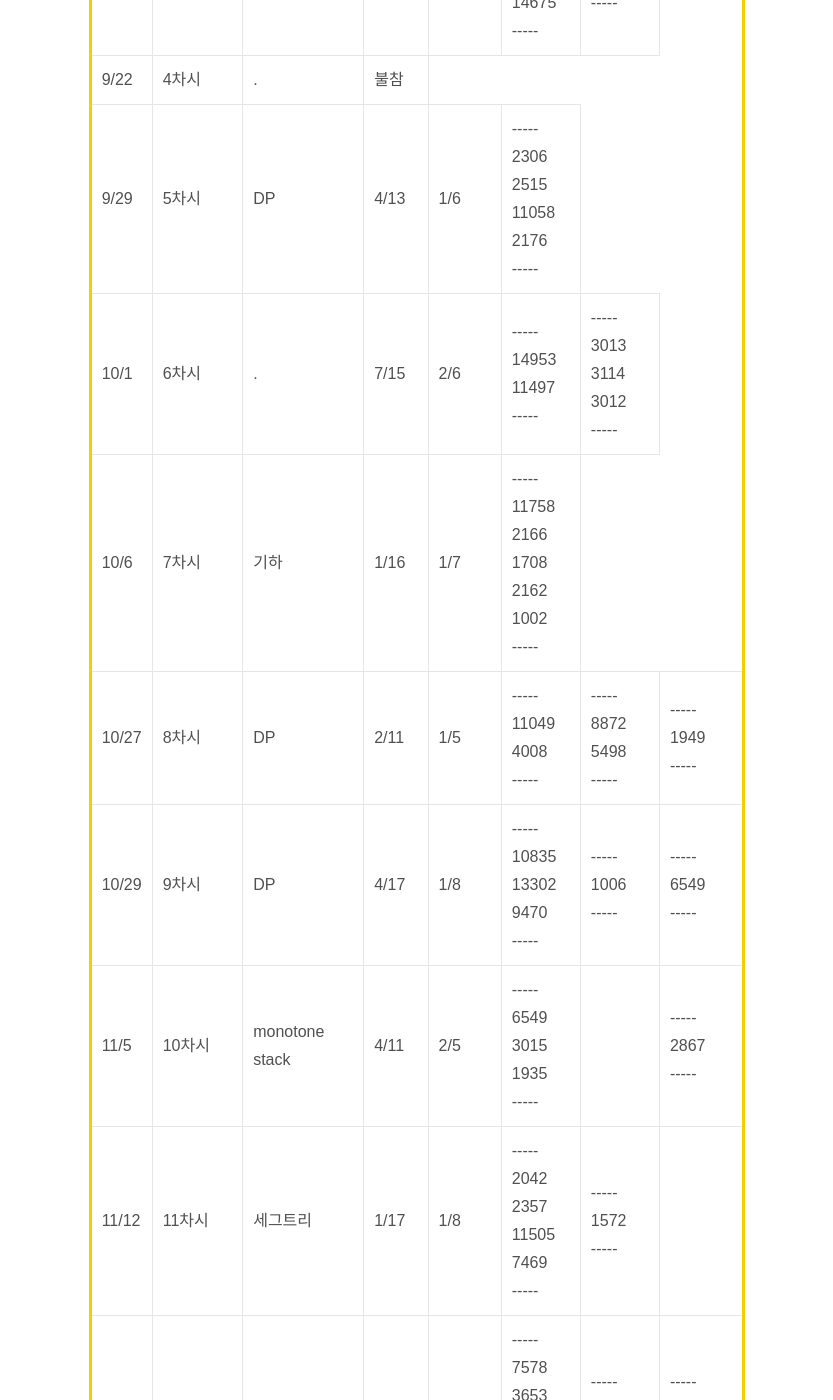
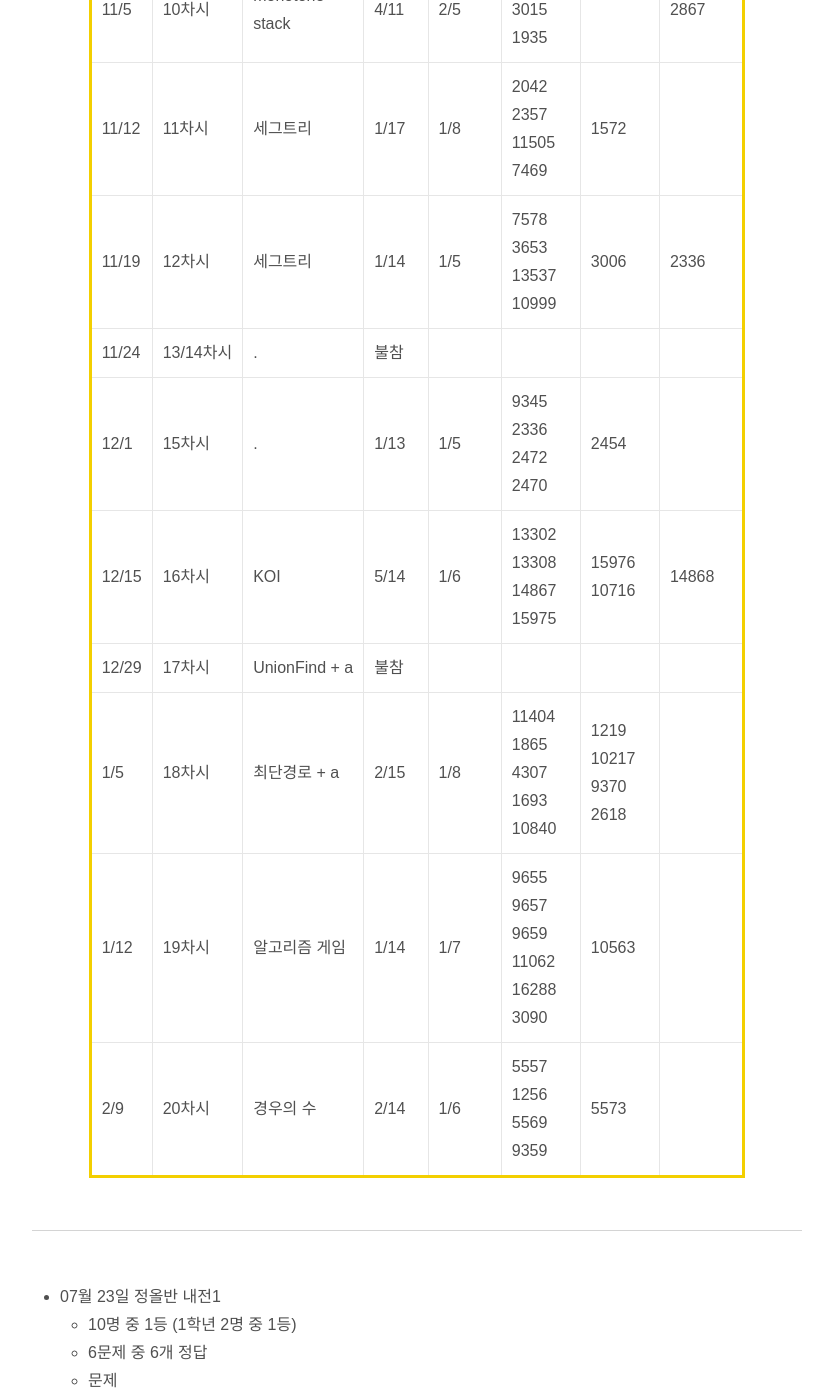
Before and after one commit to justiceHui/justiceHui.github.io_kakao, a Jekyll site: the page built from _posts/2019-01-08-jungol.md, in a window 1280 px wide and 1400 px high, scrolled down 4489 px. Shown: the whole window, without its empty margins (223-1056 px from the left). Built offline with Jekyll 4.4.1, drawn with Linux system fonts in a browser that asks for light colours; some web fonts are replaced; some of the changed text lies outside the part shown.

Commit message:
Update 2019-01-08-jungol.md

```diff
--- a/_posts/2019-01-08-jungol.md
+++ b/_posts/2019-01-08-jungol.md
@@ -13,20 +13,20 @@ tag : [sunrin-koi]
 
 <table>
   <tr> <th> 날짜<br> </th> <th> 차시<br> </th> <th> 주제<br> </th> <th> 전체 등수<br> </th> <th> 1학년 등수<br> </th> <th> 성공한 문제<br> </th> <th> 실패한 문제<br> </th> <th> 종료 후 성공<br> </th> </tr>
-  <tr> <td> 7/23<br> </td> <td> 1차시<br> </td> <td> 실력 점검<br> </td> <td> 11/16<br> </td> <td> 4/8<br> </td> <td> -----<br>9095<br>13900<br>11508<br>-----<br> </td> <td> -----<br>11509<br>1449<br>14442<br>2499<br>-----<br> </td> </tr>
-  <tr> <td> <br> </td> <td> <br> </td> <td> 정렬<br> </td> <td> 1/16<br> </td> <td> 1/8<br> </td> <td> -----<br>2750<br>11931<br>1181<br>11650<br>11651<br>1158<br>-----<br> </td> </tr>
-  <tr> <td> <br> </td> <td> <br> </td> <td> STL<br> </td> <td> 4/16<br> </td> <td> 1/8<br> </td> <td> -----<br>1157<br>11828<br>10845<br>9012<br>10799<br>2504<br>2075<br>1158<br>-----<br> </td> <td> -----<br>5845<br>5865<br>-----<br> </td> <td> -----<br>5864<br>-----<br> </td> </tr>
-  <tr> <td> 7/25<br> </td> <td> 2차시<br> </td> <td> 로그<br>복잡도<br> </td> <td> 1/17<br> </td> <td> 1/8<br> </td> <td> -----<br>2075<br>2750<br>1159<br>1764<br>1766<br>-----<br> </td> </tr>
-  <tr> <td> <br> </td> <td> <br> </td> <td> 재귀<br> </td> <td> 3/17<br> </td> <td> 1/8<br> </td> <td> -----<br>8393<br>2747<br>2562<br>2438<br>2439<br>2440<br>2441<br>2442<br>1991<br>-----<br> </td> <td> -----<br>10251<br>-----<br> </td> </tr>
-  <tr> <td> <br> </td> <td> <br> </td> <td> 과제<br> </td> <td> 3/17<br> </td> <td> 1/8<br> </td> <td> -----<br>2309<br>1987<br>14888<br>1182<br>1074<br>1188<br>-----<br> </td> <td> -----<br>1412<br>-----<br> </td> </tr>
-  <tr> <td> 7/27<br> </td> <td> 3차시<br> </td> <td> 탐색<br> </td> <td> 4/17<br> </td> <td> 1/8<br> </td> <td> -----<br>1260<br>1697<br>11724<br>6603<br>2668<br>2206<br>1967<br>2178<br>-----<br> </td> <td> -----<br>13460<br>-----<br> </td> </tr>
-  <tr> <td> 7/30<br> </td> <td> 4차시<br> </td> <td> DP<br> </td> <td> 10/16<br> </td> <td> 2/7<br> </td> <td> -----<br>9095<br>11726<br>11727<br>11052<br>2293<br>2294<br>1463<br>15947<br>-----<br> </td> <td> -----<br>15938<br>15945<br>-----<br> </td> <td> -----<br>1149<br>5864<br>-----<br> </td> </tr>
-  <tr> <td> 8/1<br> </td> <td> 5차시<br> </td> <td> DP<br> </td> <td> 불참<br> </td> </tr>
-  <tr> <td> 8/3<br> </td> <td> 6차시<br> </td> <td> 재귀<br> </td> <td> 불참<br> </td> </tr>
-  <tr> <td> 8/6<br> </td> <td> 7차시<br> </td> <td> 다익스트라<br> </td> <td> 2/15<br> </td> <td> 1/7<br> </td> <td> -----<br>1753<br>1162<br>11779<br>6118<br>-----<br> </td> <td> -----<br>13308<br>1261<br>13323<br>13324<br>13560<br>-----<br> </td> </tr>
-  <tr> <td> 8/8<br> </td> <td> 8차시<br> </td> <td> 이진탐색<br>세그트리<br> </td> <td> 1/15<br> </td> <td> 1/7<br> </td> <td> -----<br>1920<br>10815<br>2805<br>1654<br>1300<br>2042<br>10999<br>10868<br>1395<br>12844<br>7578<br>-----<br> </td> <td> <br> </td> <td> -----<br>3653<br>-----<br> </td> </tr>
-  <tr> <td> 8/10<br> </td> <td> 9차시<br> </td> <td> UnionFind + a<br> </td> <td> 2/15<br> </td> <td> 1/7<br> </td> <td> -----<br>1717<br>4195<br>1197<br>1922<br>1949<br>2213<br>2169<br>-----<br> </td> <td> -----<br>13143<br>13258<br>1344<br>14113<br>13263<br>-----<br> </td> </tr>
-  <tr> <td> 8/13<br> </td> <td> 10차시<br> </td> <td> LCA<br> </td> <td> 불참<br> </td> </tr>
+  <tr> <td>7/23</td> <td>1차시</td> <td>실력 점검</td> <td>11/16</td> <td>4/8</td> <td>9095<br>13900<br>11508</td> <td>11509<br>1449<br>14442<br>2499</td> <td></td> </tr>
+  <tr> <td></td> <td></td> <td>정렬</td> <td>1/16</td> <td>1/8</td> <td>2750<br>11931<br>1181<br>11650<br>11651<br>1158</td> <td></td> <td></td> </tr>
+  <tr> <td></td> <td></td> <td>STL</td> <td>4/16</td> <td>1/8</td> <td>1157<br>11828<br>10845<br>9012<br>10799<br>2504<br>2075<br>1158</td> <td>5845<br>5865</td> <td>5864</td> </tr>
+  <tr> <td>7/25</td> <td>2차시</td> <td>로그<br>복잡도</td> <td>1/17</td> <td>1/8</td> <td>2075<br>2750<br>1159<br>1764<br>1766</td> <td></td> <td></td> </tr>
+  <tr> <td></td> <td></td> <td>재귀</td> <td>3/17</td> <td>1/8</td> <td>8393<br>2747<br>2562<br>2438<br>2439<br>2440<br>2441<br>2442<br>1991</td> <td>10251</td> <td></td> </tr>
+  <tr> <td></td> <td></td> <td>과제</td> <td>3/17</td> <td>1/8</td> <td>2309<br>1987<br>14888<br>1182<br>1074<br>1188</td> <td>1412</td> <td></td> </tr>
+  <tr> <td>7/27</td> <td>3차시</td> <td>탐색</td> <td>4/17</td> <td>1/8</td> <td>1260<br>1697<br>11724<br>6603<br>2668<br>2206<br>1967<br>2178</td> <td>13460</td> <td></td> </tr>
+  <tr> <td>7/30</td> <td>4차시</td> <td>DP</td> <td>10/16</td> <td>2/7</td> <td>9095<br>11726<br>11727<br>11052<br>2293<br>2294<br>1463<br>15947</td> <td>15938<br>15945</td> <td>1149<br>5864</td> </tr>
+  <tr> <td>8/1</td> <td>5차시</td> <td>DP</td> <td>불참</td> <td></td> <td></td> <td></td> <td></td></tr>
+  <tr> <td>8/3</td> <td>6차시</td> <td>재귀</td> <td>불참</td> <td></td> <td></td> <td></td> <td></td> </tr>
+  <tr> <td>8/6</td> <td>7차시</td> <td>다익스트라</td> <td>2/15</td> <td>1/7</td> <td>1753<br>1162<br>11779<br>6118</td> <td>13308<br>1261<br>13323<br>13324<br>13560</td> <td></td> </tr>
+  <tr> <td>8/8</td> <td>8차시</td> <td>이진탐색<br>세그트리</td> <td>1/15</td> <td>1/7</td> <td>1920<br>10815<br>2805<br>1654<br>1300<br>2042<br>10999<br>10868<br>1395<br>12844<br>7578</td> <td></td> <td>3653</td> </tr>
+  <tr> <td>8/10</td> <td>9차시</td> <td>UnionFind + a</td> <td>2/15</td> <td>1/7</td> <td>1717<br>4195<br>1197<br>1922<br>1949<br>2213<br>2169</td> <td>13143<br>13258<br>1344<br>14113<br>13263</td> <td></td> </tr>
+  <tr> <td>8/13</td> <td>10차시</td> <td>LCA</td> <td>불참</td> <td></td> <td></td> <td></td> <td></td> </tr>
 </table>
 
 <hr>
@@ -37,24 +37,26 @@ tag : [sunrin-koi]
 
 <table>
   <tr> <th> 날짜<br> </th> <th> 차시<br> </th> <th> 주제<br> </th> <th> 전체 등수<br> </th> <th> 1학년 등수<br> </th> <th> 성공한 문제<br> </th> <th> 실패한 문제<br> </th> <th> 종료 후 성공<br> </th> </tr>
-  <tr> <td> 9/10<br> </td> <td> 1차시<br> </td> <td> .<br> </td> <td> 5/14<br> </td> <td>1/6</td> <td> -----<br>16120<br>16112<br>-----<br> </td> <td> -----<br>1023<br>2453<br>-----<br> </td> <td> -----<br>16118<br>-----<br> </td> </tr>
-  <tr> <td> 9/15<br> </td> <td> 2차시<br> </td> <td> .<br> </td> <td> 불참<br> </td> </tr>
-  <tr> <td> 9/17<br> </td> <td> 3차시<br> </td> <td> 단절선/점<br> </td> <td> 1/9<br> </td> <td> 1/4<br> </td> <td> -----<br>11400<br>11266<br>14675<br>-----<br> </td> <td> -----<br>16000<br>-----<br> </td> </tr>
-  <tr> <td> 9/22<br> </td> <td> 4차시<br> </td> <td> .<br> </td> <td> 불참<br> </td> </tr>
-  <tr> <td> 9/29<br> </td> <td> 5차시<br> </td> <td> DP<br> </td> <td> 4/13<br> </td> <td> 1/6<br> </td> <td> -----<br>2306<br>2515<br>11058<br>2176<br>-----<br> </td> </tr>
-  <tr> <td> 10/1<br> </td> <td> 6차시<br> </td> <td> .<br> </td> <td> 7/15<br> </td> <td> 2/6<br> </td> <td> -----<br>14953<br>11497<br>-----<br> </td> <td> -----<br>3013<br>3114<br>3012<br>-----<br> </td> </tr>
-  <tr> <td> 10/6<br> </td> <td> 7차시<br> </td> <td> 기하<br> </td> <td> 1/16<br> </td> <td> 1/7<br> </td> <td> -----<br>11758<br>2166<br>1708<br>2162<br>1002<br>-----<br> </td> </tr>
-  <tr> <td> 10/27<br> </td> <td> 8차시<br> </td> <td> DP<br> </td> <td> 2/11<br> </td> <td> 1/5<br> </td> <td> -----<br>11049<br>4008<br>-----<br> </td> <td> -----<br>8872<br>5498<br>-----<br> </td> <td> -----<br>1949<br>-----<br> </td> </tr>
-  <tr> <td> 10/29<br> </td> <td> 9차시<br> </td> <td> DP<br> </td> <td> 4/17<br> </td> <td> 1/8<br> </td> <td> -----<br>10835<br>13302<br>9470<br>-----<br> </td> <td> -----<br>1006<br>-----<br> </td> <td> -----<br>6549<br>-----<br> </td> </tr>
-  <tr> <td> 11/5<br> </td> <td> 10차시<br> </td> <td> monotone<br>stack<br> </td> <td> 4/11<br> </td> <td> 2/5<br> </td> <td> -----<br>6549<br>3015<br>1935<br>-----<br> </td> <td></td> <td> -----<br>2867<br>-----<br> </td> </tr>
-  <tr> <td> 11/12<br> </td> <td> 11차시<br> </td> <td> 세그트리<br> </td> <td> 1/17<br> </td> <td> 1/8<br> </td> <td> -----<br>2042<br>2357<br>11505<br>7469<br>-----<br> </td> <td> -----<br>1572<br>-----<br> </td>  </tr>
-  <tr> <td> 11/19<br> </td> <td> 12차시<br> </td> <td> 세그트리<br> </td> <td> 1/14<br> </td> <td> 1/5<br> </td> <td> -----<br>7578<br>3653<br>13537<br>10999<br>-----<br> </td> <td> -----<br>3006<br>-----<br> </td> <td> -----<br>2336<br>-----<br> </td> </tr>
-  <tr> <td> 11/24<br> </td> <td> 13/14차시<br> </td> <td> .<br> </td> <td> 불참<br> </td> </tr>
-  <tr> <td> 12/1<br> </td> <td> 15차시<br> </td> <td> .<br> </td> <td> 1/13<br> </td> <td> 1/5<br> </td> <td> -----<br>9345<br>2336<br>2472<br>2470<br>-----<br> </td> <td> -----<br>2454<br>-----<br> </td> </tr>
-  <tr> <td> 12/15<br> </td> <td> 16차시<br> </td> <td> KOI<br> </td> <td> 5/14<br> </td> <td> 1/6<br> </td> <td> -----<br>13302<br>13308<br>14867<br>15975<br>-----<br> </td> <td> -----<br>15976<br>10716<br>-----<br> </td> <td> -----<br>14868<br>-----<br> </td> </tr>
-  <tr> <td> 12/29<br> </td> <td> 17차시<br> </td> <td> UnionFind + a<br> </td> <td> 불참<br> </td> </tr>
-  <tr> <td> 1/5<br> </td> <td> 18차시<br> </td> <td> 최단경로 + a<br> </td> <td> 2/15<br> </td> <td> 1/8<br> </td> <td> -----<br>11404<br>1865<br>4307<br>1693<br>10840<br>-----<br> </td> <td> -----<br>1219<br>10217<br>9370<br>2618<br>-----<br> </td> </tr>
-  <tr> <td> 1/12<br> </td> <td> 19차시<br> </td> <td> 알고리즘 게임<br> </td> <td> 1/14<br> </td> <td> 1/7<br> </td> <td> -----<br>9655<br>9657<br>9659<br>11062<br>16288<br>3090<br>-----<br> </td> <td> -----<br>10563<br>-----<br> </td> </tr>
+  <tr> <td>9/10</td> <td>1차시</td> <td>.</td> <td>5/14</td> <td>1/6</td> <td>16120<br>16112</td> <td>1023<br>2453</td> <td>16118</td> </tr>
+  <tr> <td>9/15</td> <td>2차시</td> <td>.</td> <td>불참</td> <td></td> <td></td> <td></td> <td></td> </tr>
+  <tr> <td>9/17</td> <td>3차시</td> <td>단절선/점</td> <td>1/9</td> <td>1/4</td> <td>11400<br>11266<br>14675</td> <td>16000</td> <td></td> </tr>
+  <tr> <td>9/22</td> <td>4차시</td> <td>.</td> <td>불참</td> <td></td> <td></td> <td></td> <td></td> </tr>
+  <tr> <td>9/29</td> <td>5차시</td> <td>DP</td> <td>4/13</td> <td>1/6</td> <td>2306<br>2515<br>11058<br>2176</td> <td></td> <td></td> </tr>
+  <tr> <td>10/1</td> <td>6차시</td> <td>.</td> <td>7/15</td> <td>2/6</td> <td>14953<br>11497</td> <td>3013<br>3114<br>3012</td> <td></td> </tr>
+  <tr> <td>10/6</td> <td>7차시</td> <td>기하</td> <td>1/16</td> <td>1/7</td> <td>11758<br>2166<br>1708<br>2162<br>1002</td> <td></td> <td></td> </tr>
+  <tr> <td>10/27</td> <td>8차시</td> <td>DP</td> <td>2/11</td> <td>1/5</td> <td>11049<br>4008</td> <td>8872<br>5498</td> <td>1949</td> </tr>
+  <tr> <td>10/29</td> <td>9차시</td> <td>DP</td> <td>4/17</td> <td>1/8</td> <td>10835<br>13302<br>9470</td> <td>1006</td> <td>6549</td> </tr>
+  <tr> <td>11/5</td> <td>10차시</td> <td>monotone<br>stack</td> <td>4/11</td> <td>2/5</td> <td>6549<br>3015<br>1935</td> <td></td> <td>2867</td> </tr>
+  <tr> <td>11/12</td> <td>11차시</td> <td>세그트리</td> <td>1/17</td> <td>1/8</td> <td>2042<br>2357<br>11505<br>7469</td> <td>1572</td> <td></td> </tr>
+  <tr> <td>11/19</td> <td>12차시</td> <td>세그트리</td> <td>1/14</td> <td>1/5</td> <td>7578<br>3653<br>13537<br>10999</td> <td>3006</td> <td>2336</td> </tr>
+  <tr> <td>11/24</td> <td>13/14차시</td> <td>.</td> <td>불참</td> <td></td> <td></td> <td></td> <td></td> </tr>
+  <tr> <td>12/1</td> <td>15차시</td> <td>.</td> <td>1/13</td> <td>1/5</td> <td>9345<br>2336<br>2472<br>2470</td> <td>2454</td> <td></td> </tr>
+  <tr> <td>12/15</td> <td>16차시</td> <td>KOI</td> <td>5/14</td> <td>1/6</td> <td>13302<br>13308<br>14867<br>15975</td> <td>15976<br>10716</td> <td>14868</td> </tr>
+  <tr> <td>12/29</td> <td>17차시</td> <td>UnionFind + a</td> <td>불참</td> <td></td> <td></td> <td></td> <td></td> </tr>
+  <tr> <td>1/5</td> <td>18차시</td> <td>최단경로 + a</td> <td>2/15</td> <td>1/8</td> <td>11404<br>1865<br>4307<br>1693<br>10840</td> <td>1219<br>10217<br>9370<br>2618</td> <td></td> </tr>
+  <tr> <td>1/12</td> <td>19차시</td> <td>알고리즘 게임</td> <td>1/14</td> <td>1/7</td> <td>9655<br>9657<br>9659<br>11062<br>16288<br>3090</td> <td>10563</td> <td></td> </tr>
+  <tr> <td>2/9</td> <td>20차시</td> <td>경우의 수</td> <td>2/14</td> <td>1/6</td> <td>5557<br>1256<br>5569<br>9359</td> <td>5573</td> <td></td> </tr>
+
 </table>
 
 <hr>
```
